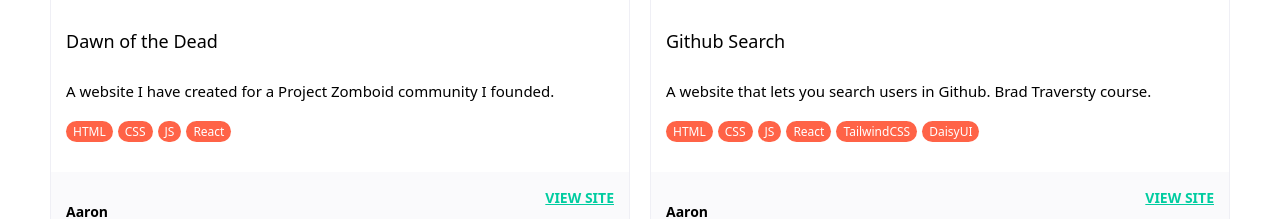
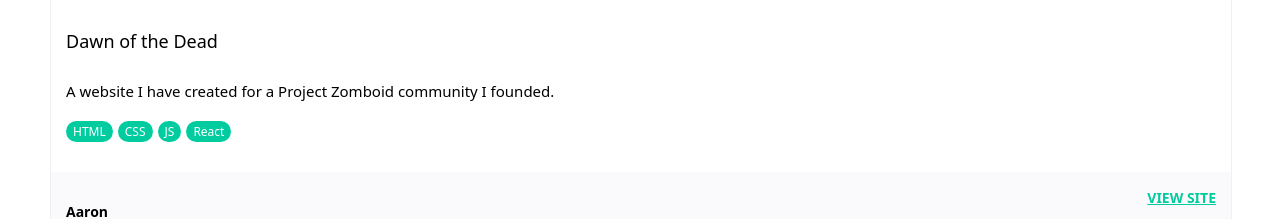
Before and after one commit to ddastardly91/portfolio, a Vue app: page / in a window 1280 px wide. Shown: the part 1320-1539 px from the top of the page. Built offline with nearby package versions, Linux system fonts and the light colour scheme; no server answers; the database is empty; the HTML template or start-up script is replaced by a standard one.

Commit message:
UPDATED: post component

```diff
--- a/src/components/Post.vue
+++ b/src/components/Post.vue
@@ -32,7 +32,6 @@
 .post {
    margin-top: 15px;
    min-width: 345px;
-   // max-width: 345px;
    flex: 1;
    gap: 20px;
    border: 1px solid #efeff5;
@@ -70,13 +69,18 @@
       }
 
       span {
-         background-color: tomato;
+         background-color: rgb(0, 204, 160);
          padding: 2px 7px;
          border-radius: 25px;
          font-size: 12px;
          margin-right: 5px;
          color: white;
          font-weight: 500;
+         transition: 300ms ease-in;
+
+         &:hover {
+            background-color: rgb(0, 146, 114);
+         }
       }
    }
 
@@ -89,6 +93,7 @@
       a {
          font-weight: bold;
          color: rgb(0, 204, 160);
+         transition: 300ms ease-in;
 
          &:hover {
             color: rgb(0, 146, 114);
@@ -97,7 +102,7 @@
    }
 }
 
-@media (max-width: 1036px) {
+@media (max-width: 1280px) {
    .post {
       min-width: 100%;
    }
--- a/src/views/PostView.vue
+++ b/src/views/PostView.vue
@@ -1,8 +1,8 @@
 <script setup>
-import { useRoute } from "vue-router";
+import { useRoute, RouterLink } from "vue-router";
 import { storeToRefs } from "pinia";
 import { useAuthStore } from "../stores/authStore";
-import Comment from "../components/Comment.vue";
+// import Comment from "../components/Comment.vue";
 import { onBeforeMount } from "vue";
 import { TrashIcon } from "@heroicons/vue/24/outline";
 
@@ -23,6 +23,7 @@
 
 <template>
    <div class="post-container" v-if="singlePost">
+      <RouterLink :to="{ name: 'home' }"> &lt; Back to Homepage</RouterLink>
       <div class="post-image">
          <img :src="singlePost.imageURL" />
       </div>
@@ -65,12 +66,20 @@
    margin: 0 auto;
    max-width: 1440px;
 
+   a {
+      font-size: 16px;
+      font-weight: bold;
+   }
+
    .post-image {
       display: flex;
       align-items: center;
       justify-content: center;
       object-fit: cover;
       overflow: hidden;
+      border: 3px solid rgb(173, 173, 173);
+      background-color: #333;
+      margin-top: 20px;
 
       border-radius: 15px;
 
@@ -78,7 +87,9 @@
 
       img {
          width: 100%;
-         height: 100%;
+         max-width: 500px;
+         // height: 400px;
+         object-fit: cover;
       }
    }
 
@@ -109,7 +120,6 @@
 
       p::first-letter {
          font-weight: bold;
-         font-size: 30px;
       }
    }
 }
```
